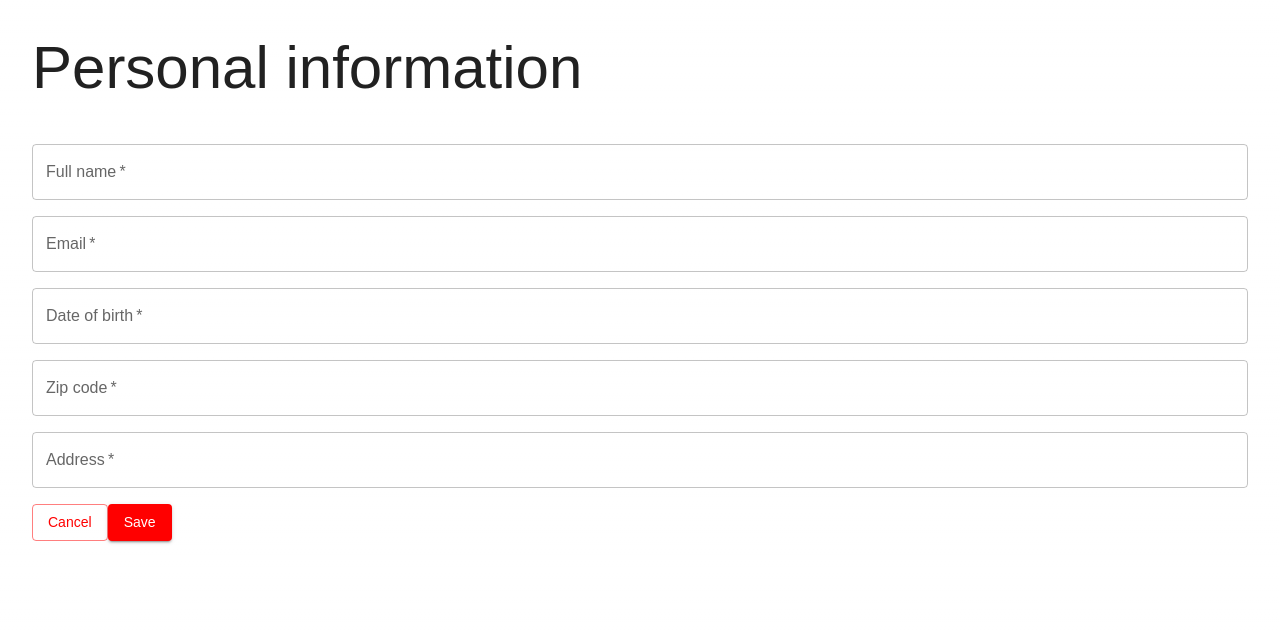
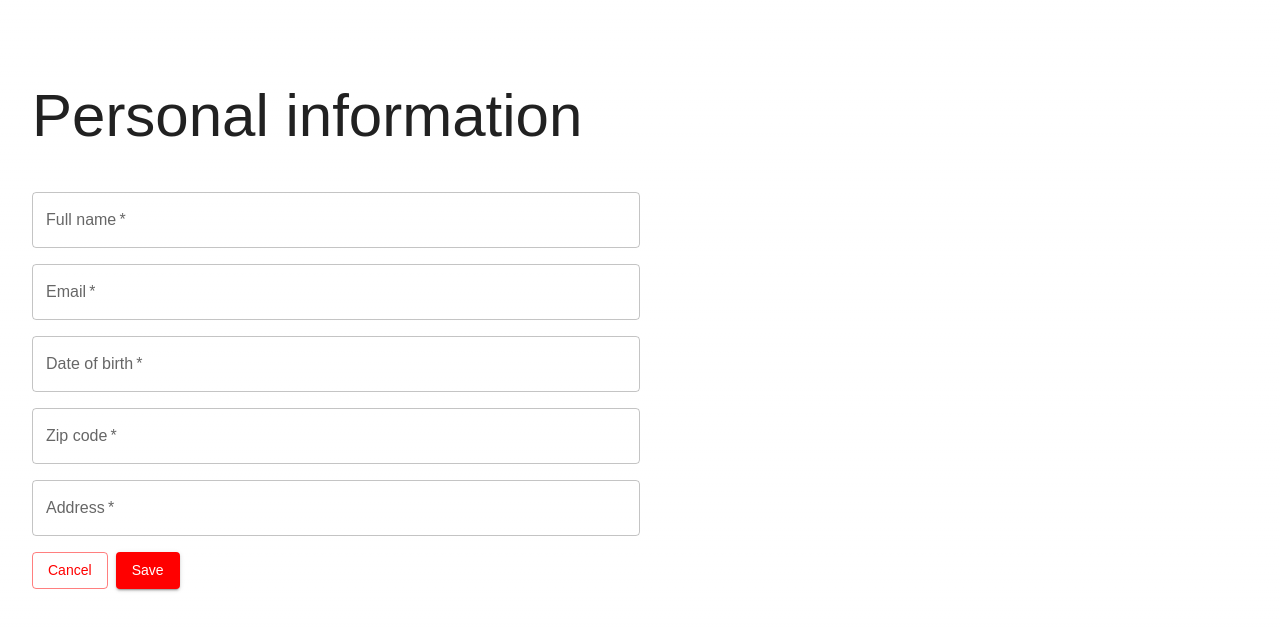
Before and after one commit to shoji9x9/firebase-nextjs, a Next.js app: page /personal in a window 1280 px wide. Shown: the top 630 px of the page. Built offline with nearby package versions, Linux system fonts and the light colour scheme; no server answers.

Commit message:
tailwind.config.tsのimportantを削除

```diff
--- a/tailwind.config.ts
+++ b/tailwind.config.ts
@@ -19,6 +19,6 @@
   corePlugins: {
     preflight: false,
   },
-  important: "#root",
+  // important: "#root",
 };
 export default config;
```
Also changed, not shown: src/components/PersonalForm.tsx (+0 -8 lines).
